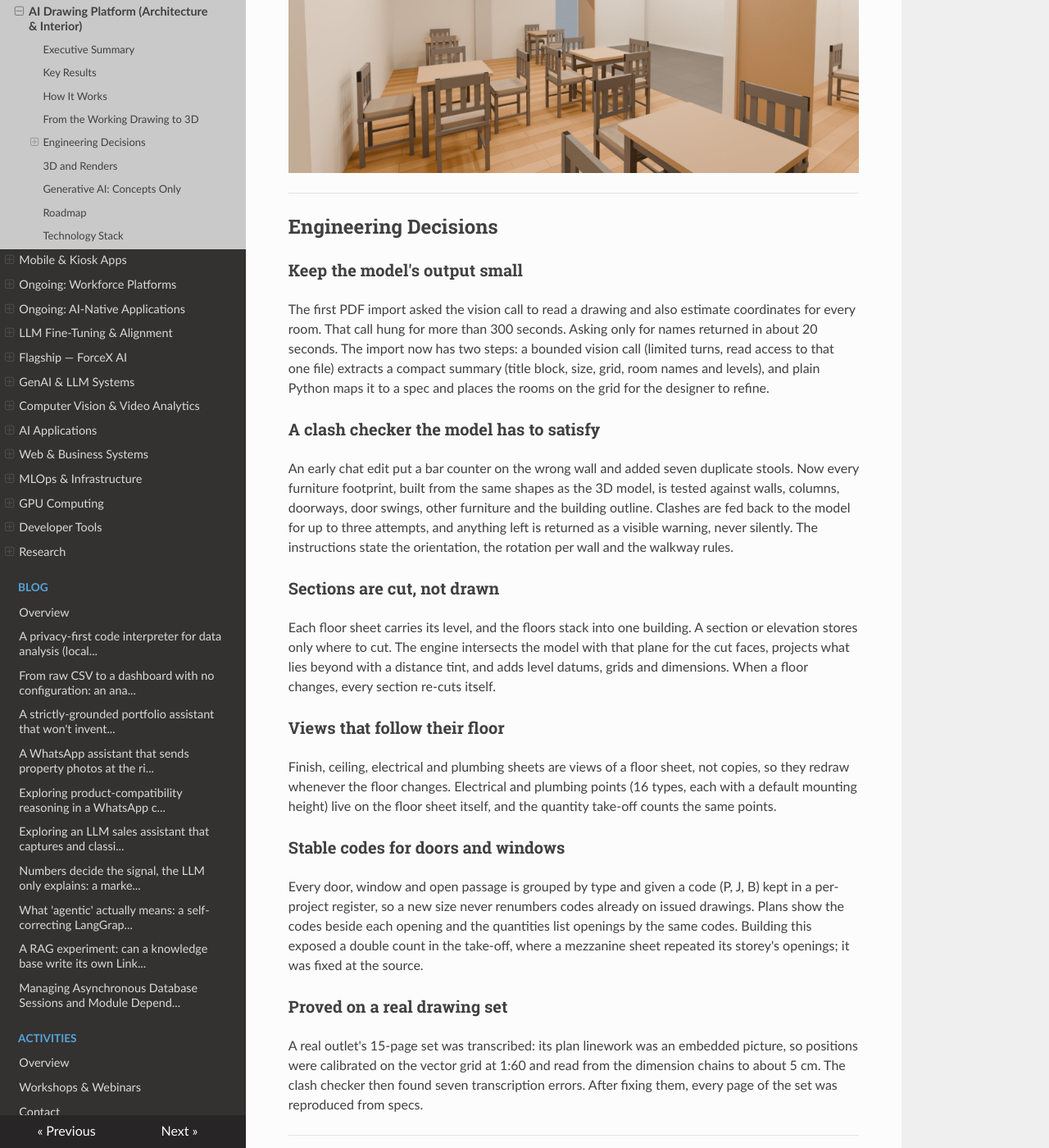
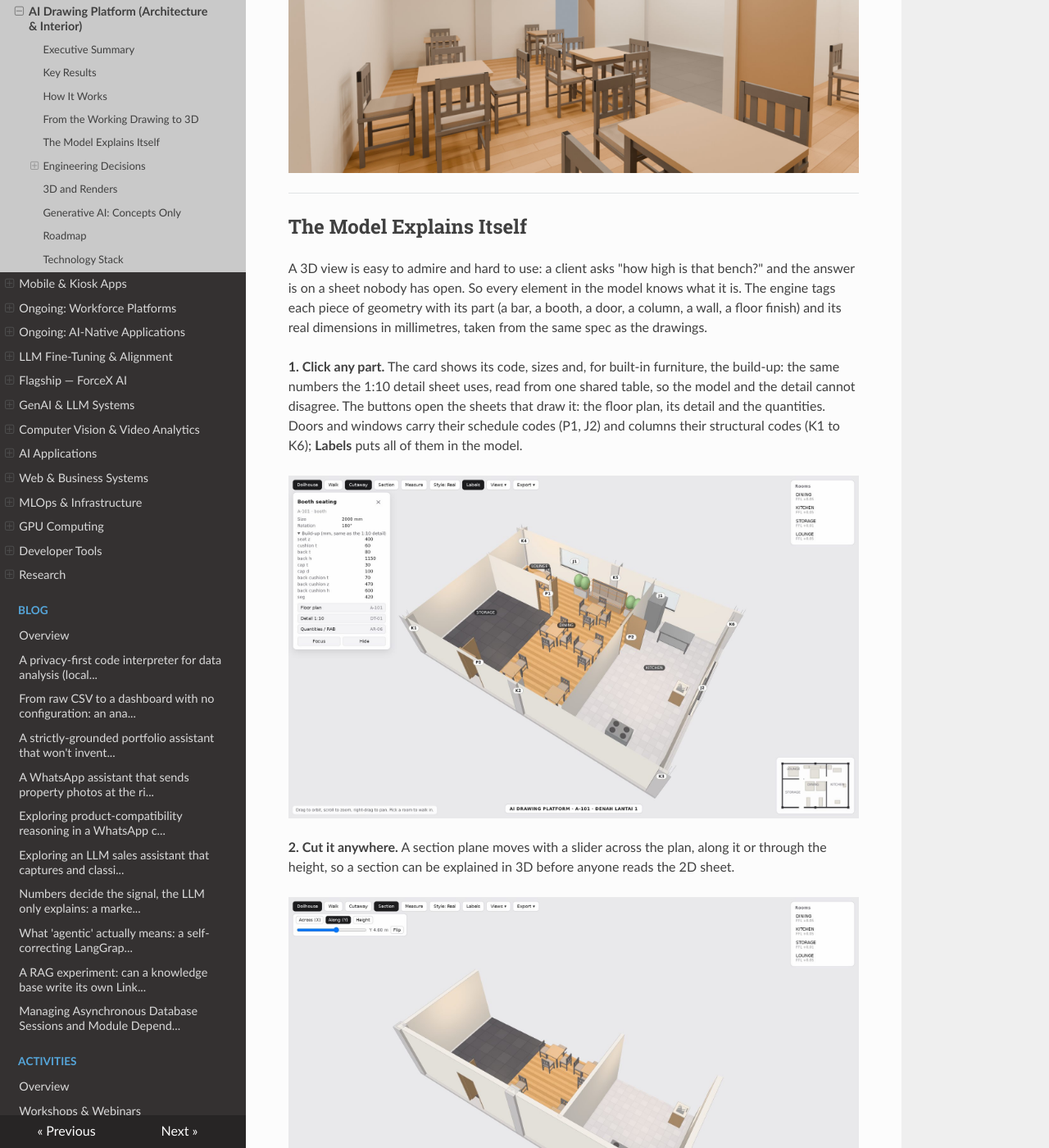
Before and after one commit to robiriu/robiriu.github.io, an MkDocs documentation site: the page built from docs/projects/ai-drawing-platform.md, in a window 1280 px wide and 1400 px high, scrolled down 4505 px. Shown: the whole window at 82% size. Built offline with MkDocs 1.6.1, drawn with Linux system fonts in a browser that asks for light colours; nearby versions of some CDN libraries; a script that is not in the unit is left out; some of the changed text lies outside the part shown.

Commit message:
AI drawing platform: inspect, section, x-ray and export, shown on the sample project

```diff
--- a/docs/projects/ai-drawing-platform.md
+++ b/docs/projects/ai-drawing-platform.md
@@ -18,7 +18,7 @@
 | Real drawing set reproduced | all 15 A3 pages of a real outlet's set, transcribed and checked |
 | Chat edit round trip | about 9 seconds on the server, about 17 seconds locally |
 | PDF import | a real drawing page to an editable spec in about 16 seconds |
-| 3D | glTF model per floor, stacked building view, browser walkthrough on a phone |
+| 3D | glTF model per floor, stacked building view, browser walkthrough on a phone, click-to-inspect parts, section plane, export to GLB, OBJ, STL 1:100 and USDZ |
 | Parametric furniture | 19 symbol types in 2D, detailed parametric 3D versions, models under ~700 KB |
 | Codebase | ~6,800 lines of Python and JavaScript, 31 API routes, 29 sample specs, single engineer |
 
@@ -73,6 +73,28 @@
 
 ---
 
+## The Model Explains Itself
+
+A 3D view is easy to admire and hard to use: a client asks "how high is that bench?" and the answer is on a sheet nobody has open. So every element in the model knows what it is. The engine tags each piece of geometry with its part (a bar, a booth, a door, a column, a wall, a floor finish) and its real dimensions in millimetres, taken from the same spec as the drawings.
+
+**1. Click any part.** The card shows its code, sizes and, for built-in furniture, the build-up: the same numbers the 1:10 detail sheet uses, read from one shared table, so the model and the detail cannot disagree. The buttons open the sheets that draw it: the floor plan, its detail and the quantities. Doors and windows carry their schedule codes (P1, J2) and columns their structural codes (K1 to K6); **Labels** puts all of them in the model.
+
+![Clicking the booth opens a card with its build-up and links to its detail sheet](../images/adp-inspect.jpg)
+
+**2. Cut it anywhere.** A section plane moves with a slider across the plan, along it or through the height, so a section can be explained in 3D before anyone reads the 2D sheet.
+
+![A section plane cutting the model along the dining room](../images/adp-section3d.jpg)
+
+**3. See the structure.** X-ray makes the walls see-through and keeps the columns solid, which shows at a glance whether the furniture layout works around the structure. Clay mode turns everything white to judge the massing.
+
+![X-ray view with column, door and window codes](../images/adp-xray.jpg)
+
+**4. Take it anywhere.** The model exports in the browser as GLB (Blender, SketchUp, Unity), OBJ, STL at 1:100 in millimetres for a 3D-printed presentation model, and USDZ to place it in the real room with AR on an iPhone. Camera presets give a top view and the four elevations for consistent presentation shots.
+
+![Clay view with the export menu open](../images/adp-export.jpg)
+
+---
+
 ## Engineering Decisions
 
 ### Keep the model's output small
@@ -103,7 +125,7 @@
 
 ## 3D and Renders
 
-Every floor plan also becomes a 3D model: walls extruded with real openings, lintels and sills, glass, door leaves matching the plan swing, floors textured per finish, columns, ceilings and parametric furniture. The browser viewer (three.js, no build step) offers a dollhouse view, first-person walking with collision, room-by-room jumps, a mini-map, a measure tool and a full-screen link that works on a phone.
+Every floor plan also becomes a 3D model: walls extruded with real openings, lintels and sills, glass, door leaves matching the plan swing, floors textured per finish, columns, ceilings and parametric furniture. The browser viewer (three.js, no build step) offers a dollhouse view, first-person walking with collision, room-by-room jumps, a mini-map, a measure tool and a full-screen link that works on a phone. It also inspects any part, cuts the model with a movable section plane, switches between real, clay and x-ray styles, explodes the floors and the roof apart, and exports GLB, OBJ, STL and USDZ on the viewer's own device, so the shared server does no extra work.
 
 Photoreal renders come from Blender Cycles rendering the same model. Measured on a laptop, a 1080p frame at 128 samples took 628 seconds on the CPU and 91 seconds on the integrated GPU. Rendering is deliberately kept off the shared company server, which runs business-critical systems; the server only serves the walkthrough, which runs on the viewer's own device.
 
```
Also changed, not shown: docs/images/adp-export.jpg (added), docs/images/adp-inspect.jpg (added), docs/images/adp-section3d.jpg (added), docs/images/adp-xray.jpg (added).
